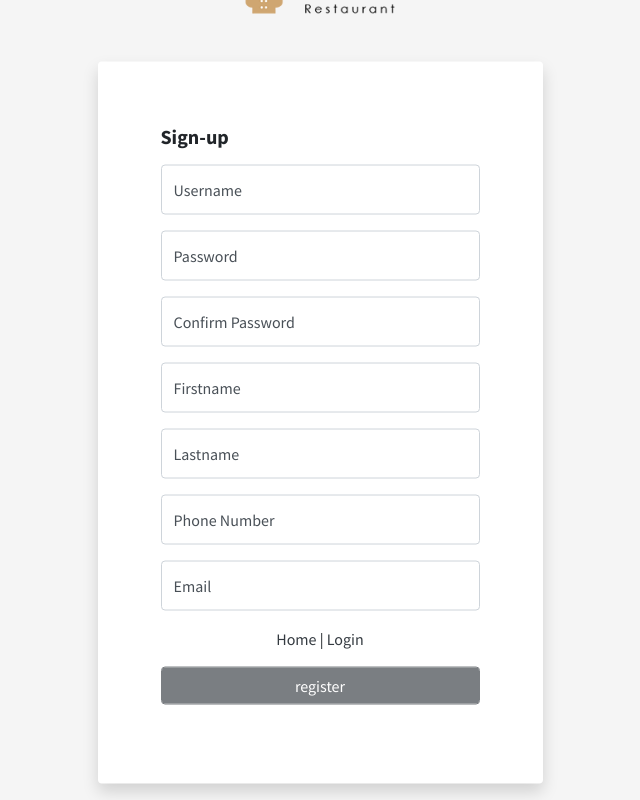
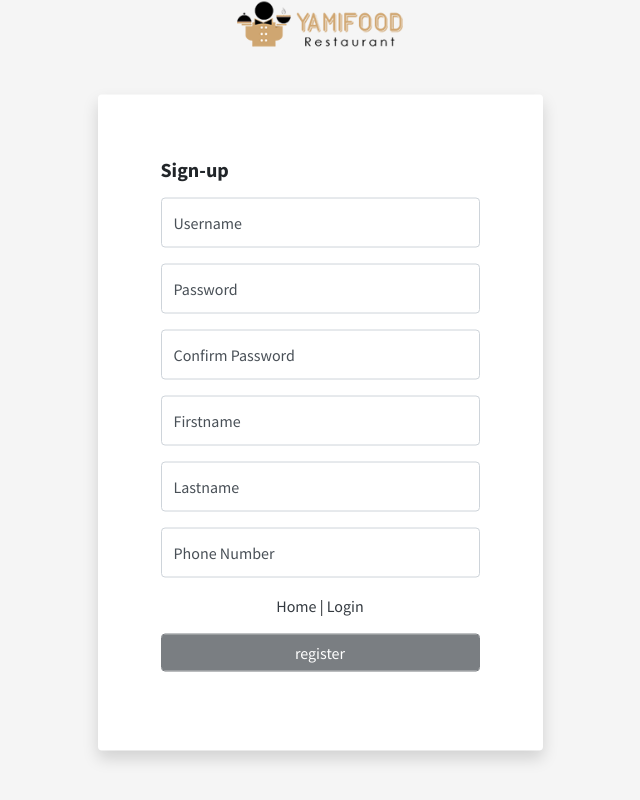
Before and after one commit to norrisasd/OnlineFoodOrderingSystem, a Django app: page /signup in a window 1280 px wide. Shown: the whole page, without its empty margins (320-960 px from the left). Run offline with Django 3.2, Linux system fonts and the light colour scheme; some libraries are stand-ins or nearby versions.

Commit message:
deleted email

```diff
--- a/OnlineFoodOrderingSystem/YamiFood/templates/pages/signup.html
+++ b/OnlineFoodOrderingSystem/YamiFood/templates/pages/signup.html
@@ -51,10 +51,6 @@
                                 <input type="text" class="form-control" name="phone_number" placeholder="Lastname">
                                 <label for="Firstname">Phone Number</label>
                             </div>
-                            <div class="form-label-group mb-3">
-                                <input type="email" class="form-control" name="email" placeholder="Email">
-                                <label for="password">Email</label>
-                            </div>
 
                             <div class="link forget-pass text-center mb-3">
                                 <span><a href="home" style="color:#343a40">Home</a> | <a href="login" style="color:#343a40">Login</a></span>
--- a/OnlineFoodOrderingSystem/YamiFood/views.py
+++ b/OnlineFoodOrderingSystem/YamiFood/views.py
@@ -130,7 +130,7 @@ class DashboardView(View):
             first_name = request.POST.get('first_name')
             last_name = request.POST.get('last_name')
             phone_number = request.POST.get('phone_number')
-            update_user = User.objects.filter(user_id=user_id).update(username = username, password = password, first_name = first_name, last_name = last_name, phone_number = phone_number)
+            User.objects.filter(user_id=user_id).update(username = username, password = password, first_name = first_name, last_name = last_name, phone_number = phone_number)
             status = True
 
         if request.POST.get("request") == "updateProduct":
```
